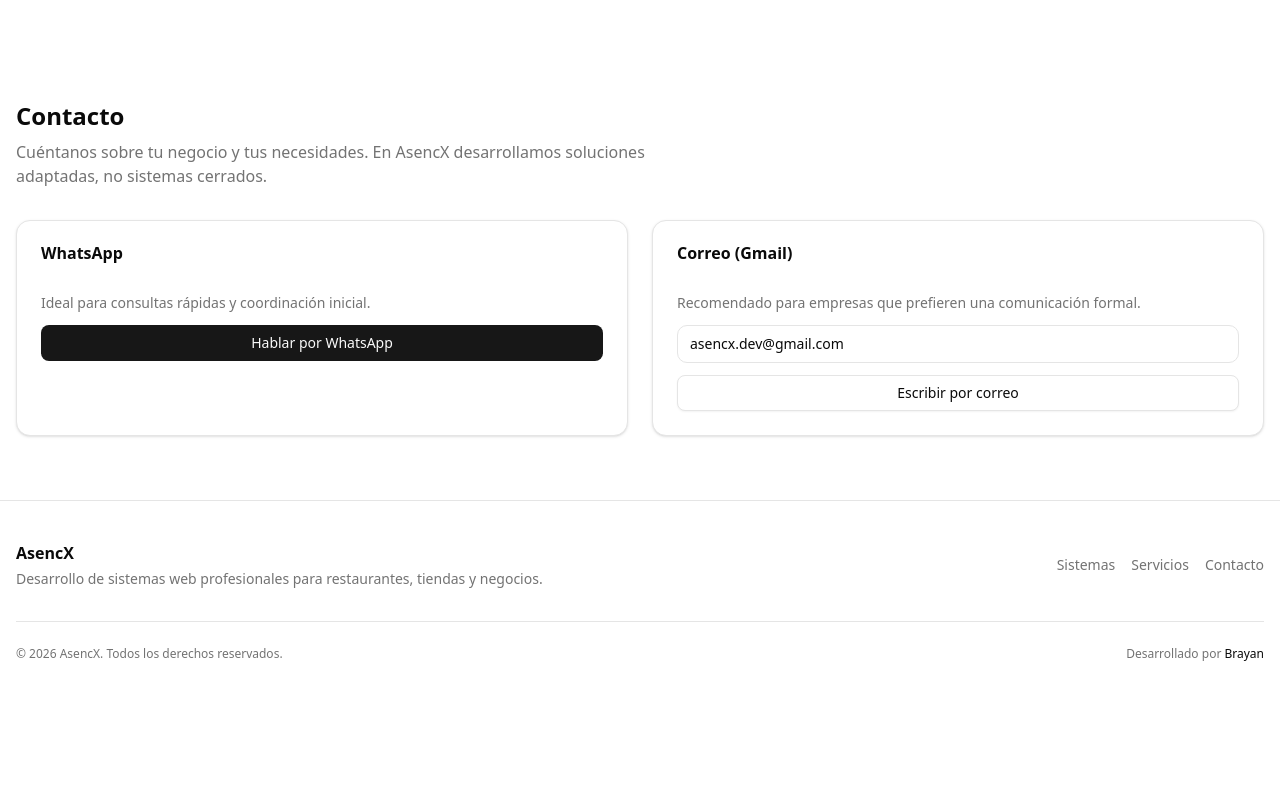
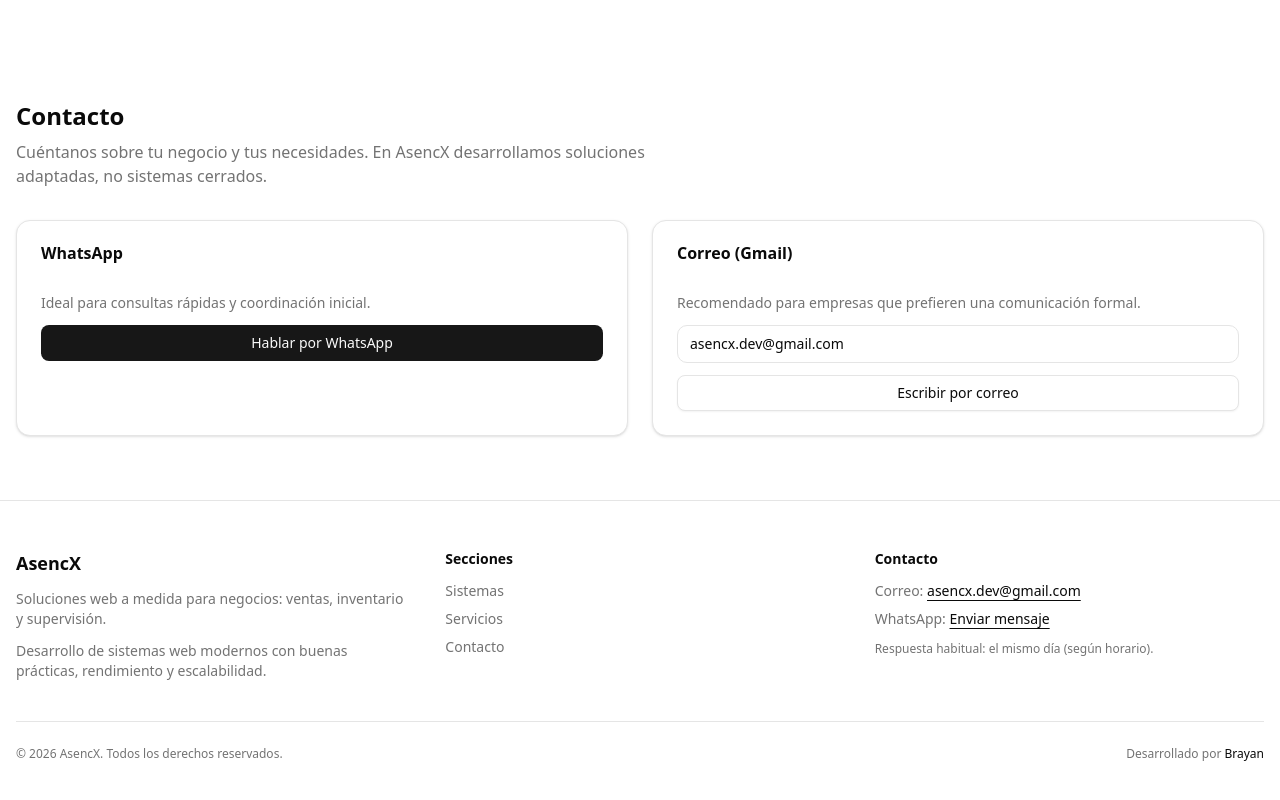
Before and after one commit to Asencio-Brayan/asencx-portfolio, a Next.js app: page / in a window 1280 px wide. Shown: the part 2695-3495 px from the top of the page. Before the commit the page ends 3397 px from the top, so only its background shows below. Built offline with nearby package versions, Linux system fonts and the light colour scheme.

Commit message:
Update footer copy

```diff
--- a/src/components/layout/footer.tsx
+++ b/src/components/layout/footer.tsx
@@ -1,37 +1,103 @@
 import Link from 'next/link';
 import { siteConfig } from '@/lib/constants/site';
 
+function whatsappLink(message: string) {
+  const text = encodeURIComponent(message);
+  return `https://wa.me/${siteConfig.links.whatsappNumber}?text=${text}`;
+}
+
 export function Footer() {
+  const year = new Date().getFullYear();
+
   return (
     <footer className="border-t">
-      <div className="mx-auto max-w-7xl px-4 py-10">
-        <div className="flex flex-col gap-6 sm:flex-row sm:items-center sm:justify-between">
-          <div>
-            <p className="text-base font-semibold">{siteConfig.name}</p>
-            <p className="mt-1 text-sm text-muted-foreground">
+      <div className="mx-auto max-w-7xl px-4 py-12">
+        <div className="grid gap-10 md:grid-cols-3">
+          {/* Marca */}
+          <div className="space-y-3">
+            <p className="text-lg font-semibold">{siteConfig.name}</p>
+            <p className="text-sm text-muted-foreground">
               {siteConfig.description}
+            </p>
+            <p className="text-sm text-muted-foreground">
+              Desarrollo de sistemas web modernos con buenas prácticas, rendimiento y escalabilidad.
             </p>
           </div>
 
-          <div className="flex flex-wrap gap-4 text-sm">
-            <Link href="#sistemas" className="text-muted-foreground hover:text-foreground">
+          {/* Navegación */}
+          <div className="space-y-3">
+            <p className="text-sm font-semibold">Secciones</p>
+            <ul className="space-y-2 text-sm">
+              <li>
+                <Link
+                  href="/#sistemas"
+                  className="text-muted-foreground hover:text-foreground"
+                >
                   Sistemas
                 </Link>
-            <Link href="#servicios" className="text-muted-foreground hover:text-foreground">
+              </li>
+              <li>
+                <Link
+                  href="/#servicios"
+                  className="text-muted-foreground hover:text-foreground"
+                >
                   Servicios
                 </Link>
-            <Link href="#contacto" className="text-muted-foreground hover:text-foreground">
+              </li>
+              <li>
+                <Link
+                  href="/#contacto"
+                  className="text-muted-foreground hover:text-foreground"
+                >
                   Contacto
                 </Link>
+              </li>
+            </ul>
+          </div>
+
+          {/* Contacto */}
+          <div className="space-y-3">
+            <p className="text-sm font-semibold">Contacto</p>
+
+            <div className="space-y-2 text-sm">
+              <div className="text-muted-foreground">
+                Correo:{' '}
+                <a
+                  href={`mailto:${siteConfig.links.email}`}
+                  className="text-foreground underline underline-offset-4 hover:opacity-80"
+                >
+                  {siteConfig.links.email}
+                </a>
+              </div>
+
+              <div className="text-muted-foreground">
+                WhatsApp:{' '}
+                <a
+                  href={whatsappLink(
+                    `Hola, quiero cotizar una solución web para mi negocio.\n\nNegocio:\nNecesidades:\nUsuarios:\n\nGracias.`
+                  )}
+                  target="_blank"
+                  rel="noreferrer"
+                  className="text-foreground underline underline-offset-4 hover:opacity-80"
+                >
+                  Enviar mensaje
+                </a>
               </div>
             </div>
 
-        <div className="mt-8 flex flex-col gap-2 border-t pt-6 text-xs text-muted-foreground sm:flex-row sm:items-center sm:justify-between">
+            <p className="text-xs text-muted-foreground">
+              Respuesta habitual: el mismo día (según horario).
+            </p>
+          </div>
+        </div>
+
+        {/* Barra inferior */}
+        <div className="mt-10 flex flex-col gap-2 border-t pt-6 text-xs text-muted-foreground md:flex-row md:items-center md:justify-between">
           <p>
-            © {new Date().getFullYear()} {siteConfig.name}. Todos los derechos reservados.
+            © {year} {siteConfig.name}. Todos los derechos reservados.
           </p>
           <p>
-            Desarrollado por <span className="font-medium text-foreground">{siteConfig.author}</span>
+            Desarrollado por <span className="text-foreground">{siteConfig.author}</span>
           </p>
         </div>
       </div>
--- a/src/lib/constants/site.ts
+++ b/src/lib/constants/site.ts
@@ -1,10 +1,9 @@
 export const siteConfig = {
   name: 'AsencX',
   author: 'Brayan',
-  description:
-    'Desarrollo de sistemas web profesionales para restaurantes, tiendas y negocios.',
+  description: 'Soluciones web a medida para negocios: ventas, inventario y supervisión.',
   links: {
-    whatsappNumber: '51903389999', // SOLO números. Ej: 51987654321
+    whatsappNumber: '51903389999',
     email: 'asencx.dev@gmail.com',
   },
 };
```
Lines whose indentation alone changed are shown as unchanged.
